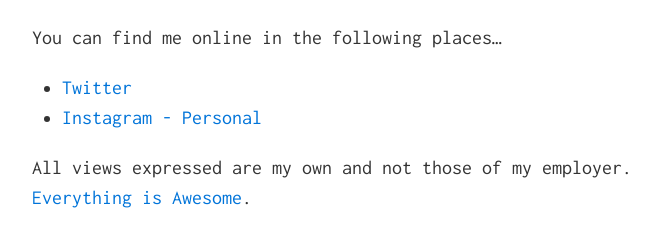
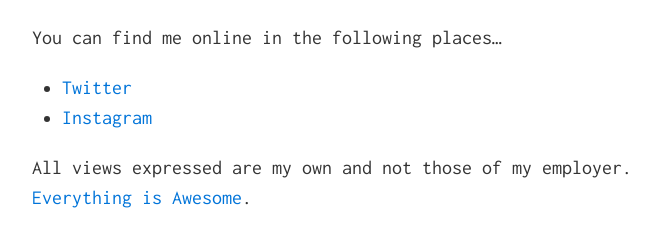
Before and after one commit to simonyoung/simonyoung.github.io, a Jekyll site: the page built from index.md, in a window 1280 px wide. Shown: the part 223-470 px from the top of the page, without its empty margins (308-967 px from the left). Built offline with Jekyll 4.4.1, drawn with Linux system fonts in a browser that asks for light colours.

Commit message:
Cut back content

```diff
--- a/index.md
+++ b/index.md
@@ -7,6 +7,6 @@ I'm **Simon Young**.
 You can find me online in the following places...
 
 * [Twitter](https://twitter.com/simon180)
-* [Instagram - Personal](https://instagram.com/simonyoung)
+* [Instagram](https://instagram.com/simonyoung)
 
 All views expressed are my own and not those of my employer. [Everything is Awesome](https://www.youtube.com/watch?v=cCKONHUigVk).
```
